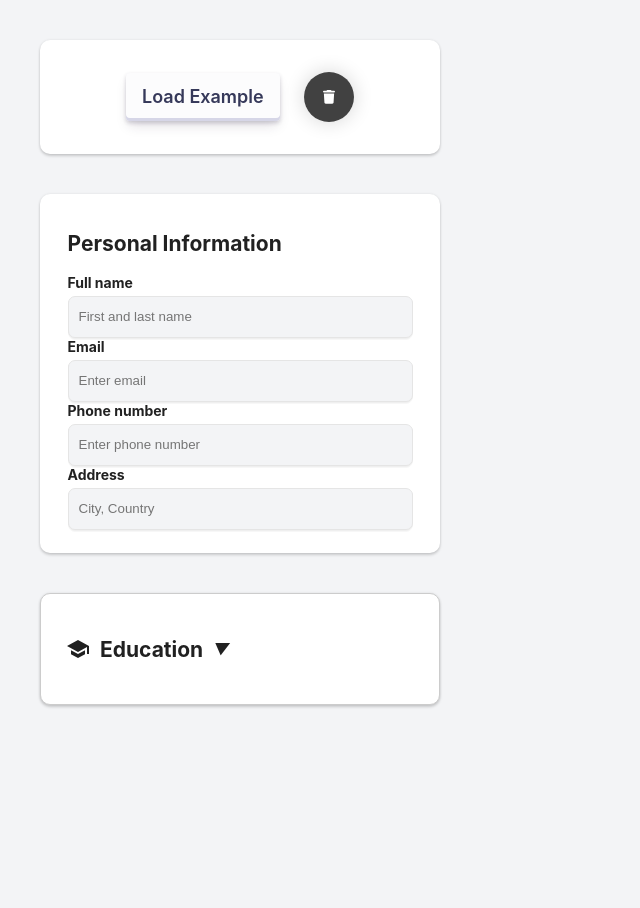
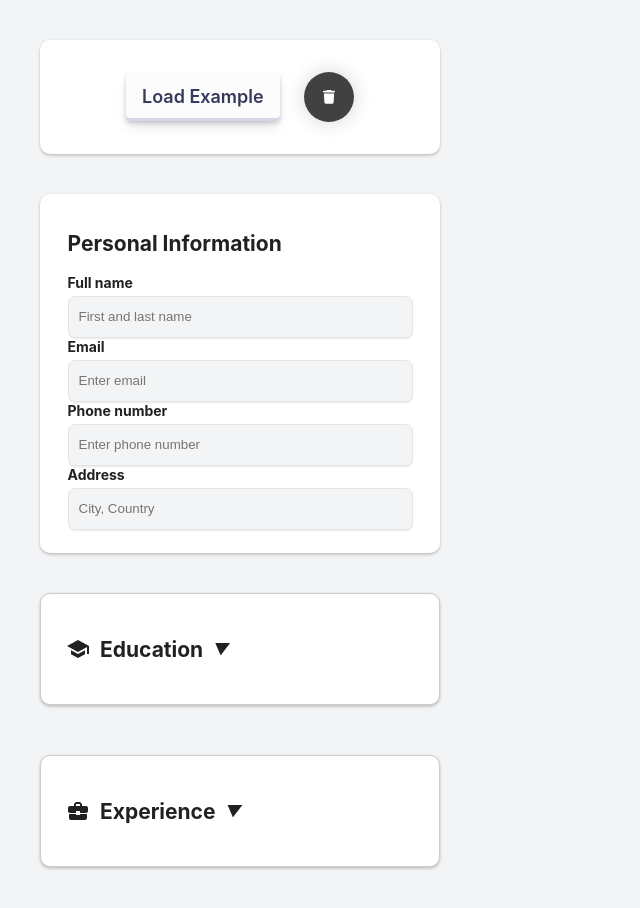
Before and after one commit to jabaaq/CV-Application, a React (Create React App) app: page / in a window 1280 px wide. Shown: the top 908 px of the page, without its empty margins (0-640 px from the left). Before the commit the page ends 800 px from the top, so only its background shows below. Built offline with nearby package versions, Linux system fonts and the light colour scheme.

Commit message:
created PracticalExperience component,to be able to add experience to the resume

```diff
--- a/src/components/app/App.jsx
+++ b/src/components/app/App.jsx
@@ -2,13 +2,17 @@ import './App.css';
 import { TemplateLoader } from '../template-loader/template-loader';
 import { PersonalInformation } from '../personal-information/personal-Information';
 import { EducationExperience } from '../education-experience/educationExperience';
+import { PracticalExperience } from '../practical-experience/practical-experience';
 
 function App() {
   return (
     <div className='app'>
-      <TemplateLoader />
-      <PersonalInformation />
-      <EducationExperience />
+      <div className='edit-side'>
+        <TemplateLoader />
+        <PersonalInformation />
+        <EducationExperience />
+        <PracticalExperience />
+      </div>
     </div>
   );
 }
--- a/src/components/practical-experience/practical-experience.jsx
+++ b/src/components/practical-experience/practical-experience.jsx
@@ -1,5 +1,6 @@
-import 'practical-experience.css';
+import './practical-experience.css';
 import Accordion from '../accordion/accordion';
+import { mdiBriefcaseVariant } from '@mdi/js';
 
 function PracticalExperience() {
   const experienceFields = [
@@ -10,8 +11,12 @@ function PracticalExperience() {
     { label: 'Location (optional)', placeholder: 'Enter Location' },
   ];
   return (
-    <div className='left-side experience-container'>
-      <Accordion name={'Experience'} fields={experienceFields} />
+    <div className='left-side education-container'>
+      <Accordion
+        name={'Experience'}
+        fields={experienceFields}
+        fieldIcon={mdiBriefcaseVariant}
+      />
     </div>
   );
 }
```
